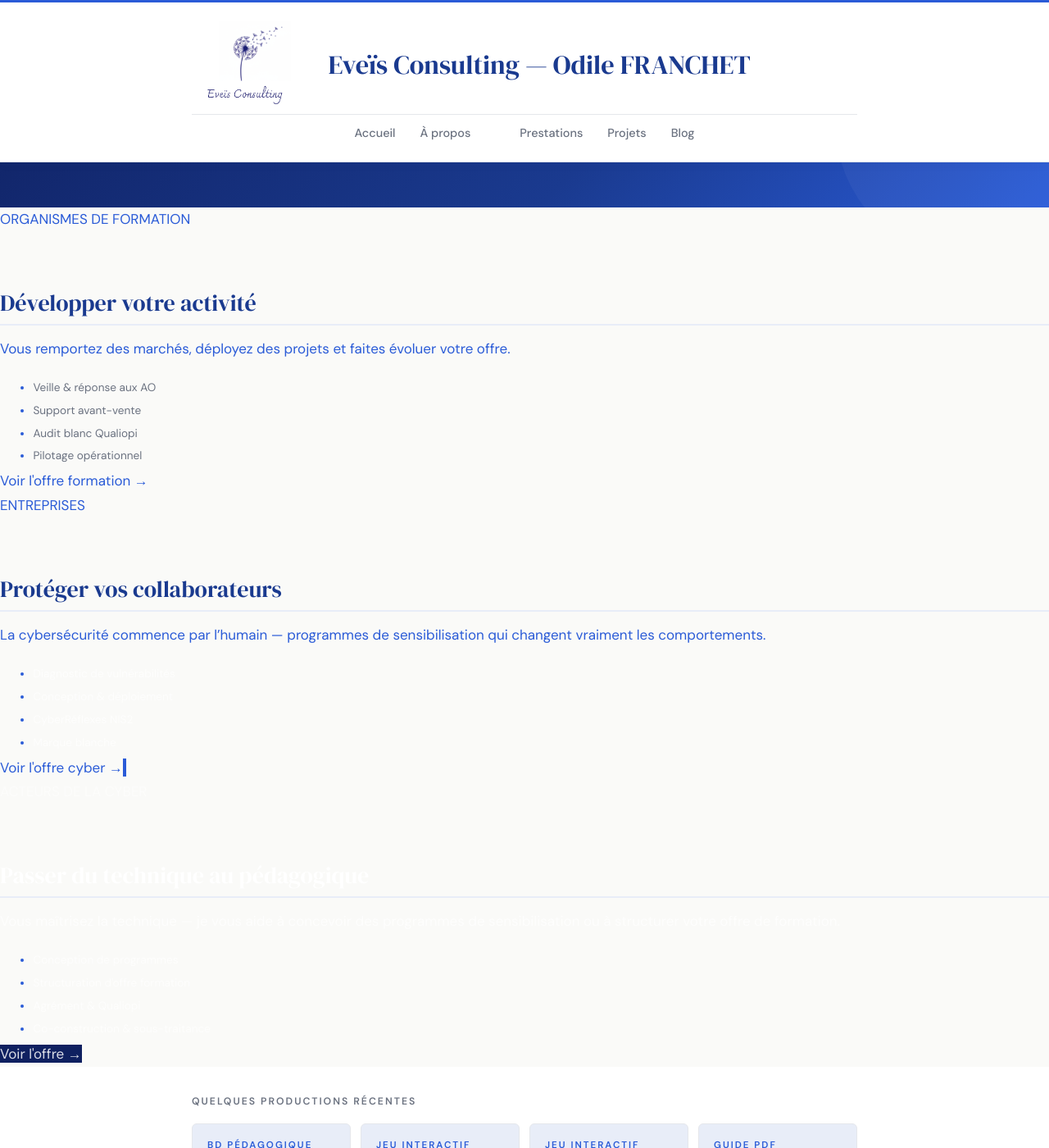
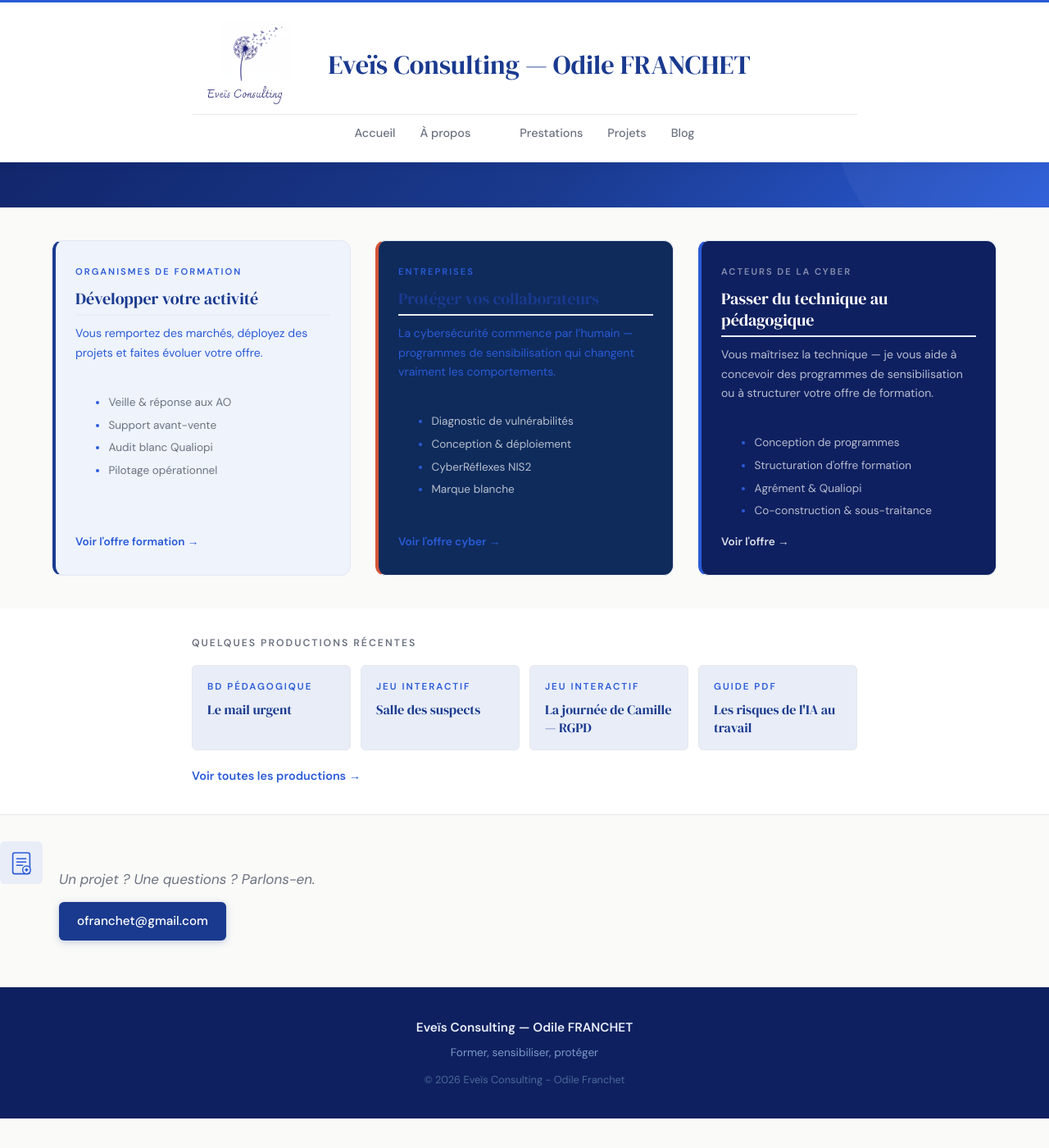
Before and after one commit to ofranchet73/eveis-consulting, a Jekyll site: the page built from index.md, in a window 1280 px wide and 1400 px high, scrolled down 224 px. Shown: the whole window at 82% size. Built offline with Jekyll 4.4.1, drawn with Linux system fonts in a browser that asks for light colours; after the commit the page ends 1588 px from its top, so only the background shows below that.

Commit message:
Update home.html

```diff
--- a/_layouts/home.html
+++ b/_layouts/home.html
@@ -173,4 +173,68 @@
   .home-cible { flex-direction: column; gap: 12px; }
   .home-cible-icon { width: 44px; height: 44px; }
 }
-</style>
+
+  /* ===== STYLES POUR LES 3 CARTES ===== */
+.home-portes-wrap {
+  background: var(--bg, #f8fafd);
+  padding: 40px 0;
+}
+.home-portes-inner {
+  max-width: 1200px;
+  margin: 0 auto;
+  padding: 0 24px;
+  display: grid;
+  grid-template-columns: repeat(3, 1fr);
+  gap: 30px;
+}
+.home-porte {
+  display: flex;
+  flex-direction: column;
+  gap: 10px;
+  padding: 28px 24px;
+  border-radius: 12px;
+  text-decoration: none;
+  transition: transform 0.2s, box-shadow 0.2s;
+  border: 1px solid #e2e8f0;
+  height: 100%;
+}
+.home-porte:hover {
+  transform: translateY(-3px);
+  box-shadow: 0 8px 24px rgba(26,58,143,0.12);
+}
+.home-porte--formation {
+  background: #eef3fc;
+  border-left: 4px solid #1a3a8f;
+}
+.home-porte--cyber {
+  background: #0f2b5c;
+  border-left: 4px solid #d4553a;
+}
+.home-porte-tag {
+  font-size: 0.7rem;
+  font-weight: 600;
+  text-transform: uppercase;
+  letter-spacing: 2px;
+}
+.home-porte-titre {
+  font-family: 'DM Serif Display', serif;
+  font-size: 1.25rem;
+  font-weight: 400;
+  line-height: 1.3;
+  margin: 0;
+}
+.home-porte-desc {
+  font-size: 0.88rem;
+  line-height: 1.65;
+}
+.home-porte-lien {
+  font-size: 0.85rem;
+  font-weight: 600;
+  margin-top: auto;
+}
+@media (max-width: 768px) {
+  .home-portes-inner {
+    grid-template-columns: 1fr;
+  }
+}
+  </style>
```
